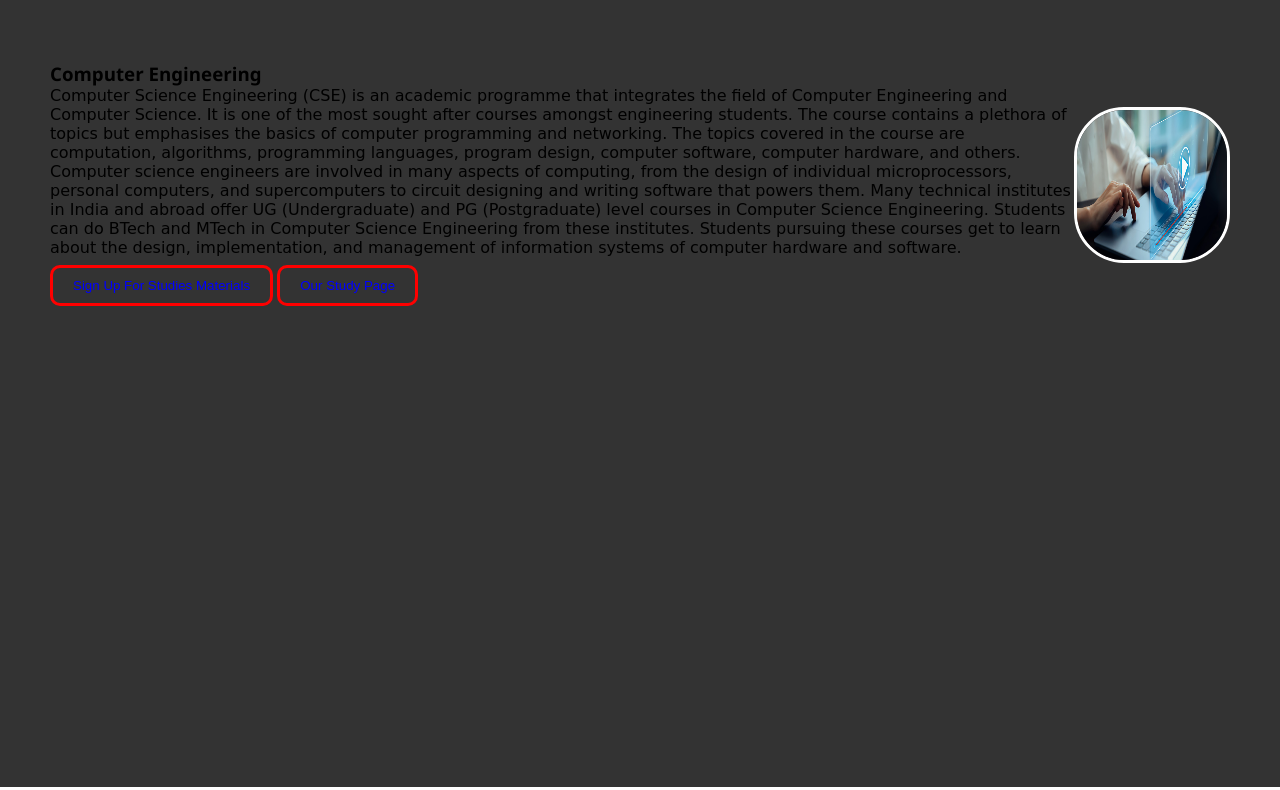
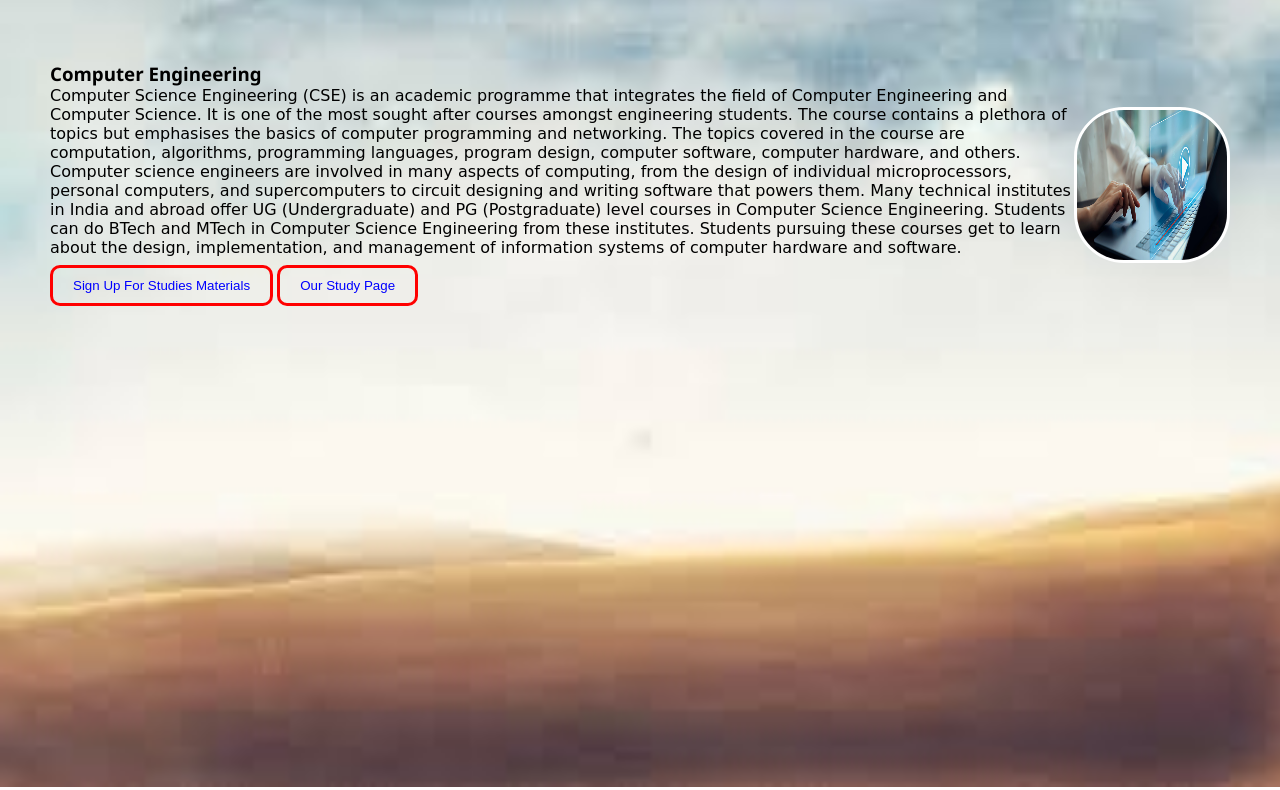
Before and after one commit to Pvt-Babu18/My-First-Website, a plain HTML site: page indexx.html in a window 1280 px wide. Shown: the part 92-882 px from the top of the page. Drawn offline with Linux system fonts and the light colour scheme; files whose address does not match are found by name.

Commit message:
Update style.css

```diff
--- a/style.css
+++ b/style.css
@@ -59,7 +59,7 @@ h3 {
   font-style: var(bold);
 }
 .background {
-  background: rgba(0, 0, 0, 0.8) url("/IMG/another.jpg");
+  background: rgba(0, 0, 0, 0.8) url("another.jpg");
   background-size: cover;
   background-blend-mode: normal;
 }
```
